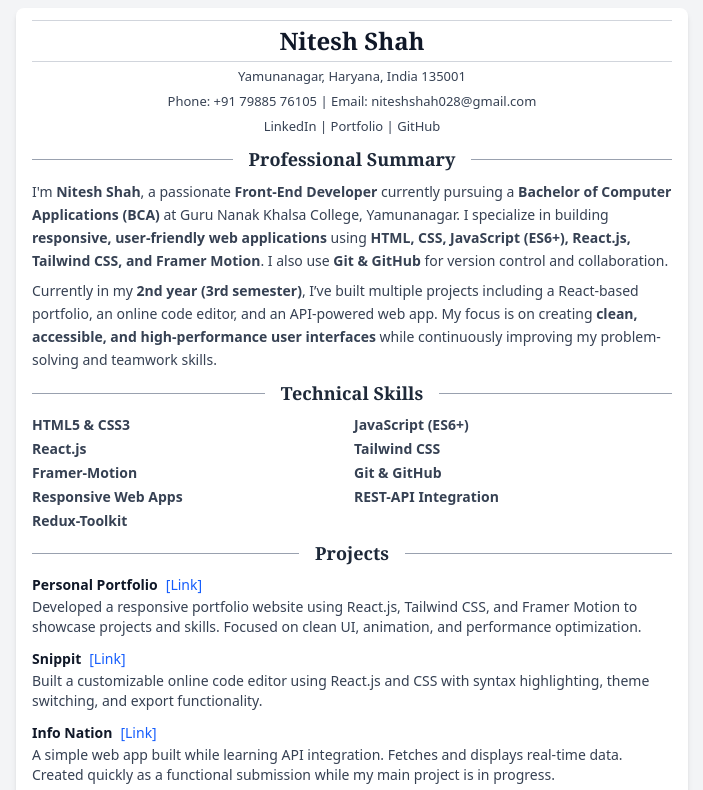
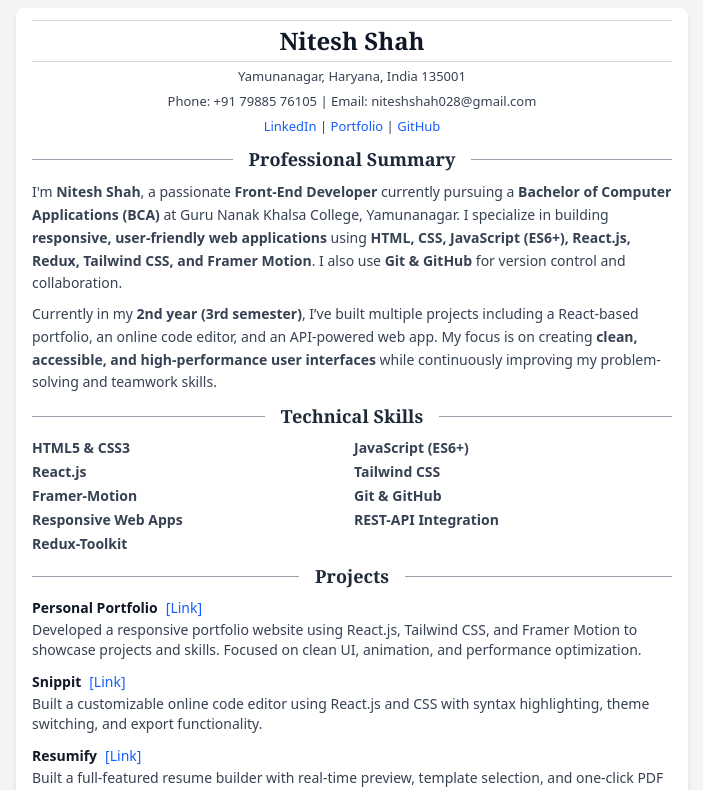
Before and after one commit to Nitesh47kumars/Resume, a React (Vite) app: page / in a window 1280 px wide. Shown: the top 790 px of the page, without its empty margins (288-991 px from the left). Built offline with nearby package versions, Linux system fonts and the light colour scheme.

Commit message:
Update Project-Resumify

```diff
--- a/src/Components/Header.jsx
+++ b/src/Components/Header.jsx
@@ -33,7 +33,7 @@ export default function Header() {
             href="https://www.linkedin.com/in/nitesh-kumar-b18348346"
             target="_blank"
             rel="noopener noreferrer"
-            className="hover:underline"
+            className="text-blue-600 hover:underline"
           >
             LinkedIn
           </a>{" "}
@@ -42,7 +42,7 @@ export default function Header() {
             href="https://portfolio-ten-jade-21.vercel.app"
             target="_blank"
             rel="noopener noreferrer"
-            className="hover:underline"
+            className="text-blue-600 hover:underline"
           >
             Portfolio
           </a>{" "}
@@ -51,7 +51,7 @@ export default function Header() {
             href="https://github.com/Nitesh47kumars"
             target="_blank"
             rel="noopener noreferrer"
-            className="hover:underline"
+            className="text-blue-600 hover:underline"
           >
             GitHub
           </a>
--- a/src/Components/Projects.jsx
+++ b/src/Components/Projects.jsx
@@ -14,10 +14,10 @@ const projects = [
       "Built a customizable online code editor using React.js and CSS with syntax highlighting, theme switching, and export functionality.",
   },
   {
-    name: "Info Nation",
-    link: "https://info-nation-eight.vercel.app/",
+    name: "Resumify",
+    link: "https://resumify-blush-six.vercel.app/",
     description:
-      "A simple web app built while learning API integration. Fetches and displays real-time data. Created quickly as a functional submission while my main project is in progress.",
+      "Built a full-featured resume builder with real-time preview, template selection, and one-click PDF export. Designed a responsive and clean UI for an easy resume-creation experience.",
   }
 
 ];
--- a/src/Components/Summary.jsx
+++ b/src/Components/Summary.jsx
@@ -12,7 +12,7 @@ export default function Summary() {
           Khalsa College, Yamunanagar. I specialize in building{" "}
           <strong>responsive, user-friendly web applications</strong> using{" "}
           <strong>
-            HTML, CSS, JavaScript (ES6+), React.js, Tailwind CSS, and Framer
+            HTML, CSS, JavaScript (ES6+), React.js, Redux, Tailwind CSS, and Framer
             Motion
           </strong>. I also use <strong>Git & GitHub</strong> for version
           control and collaboration.
```
